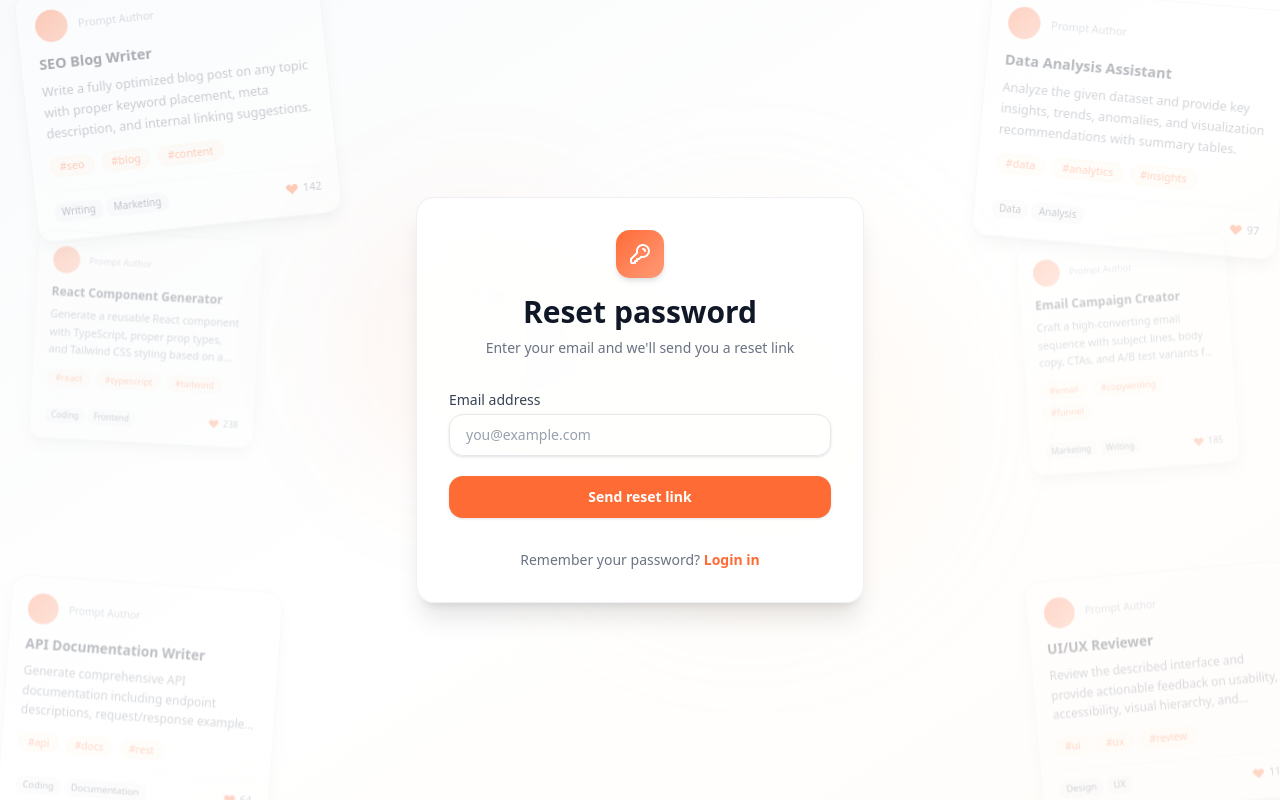
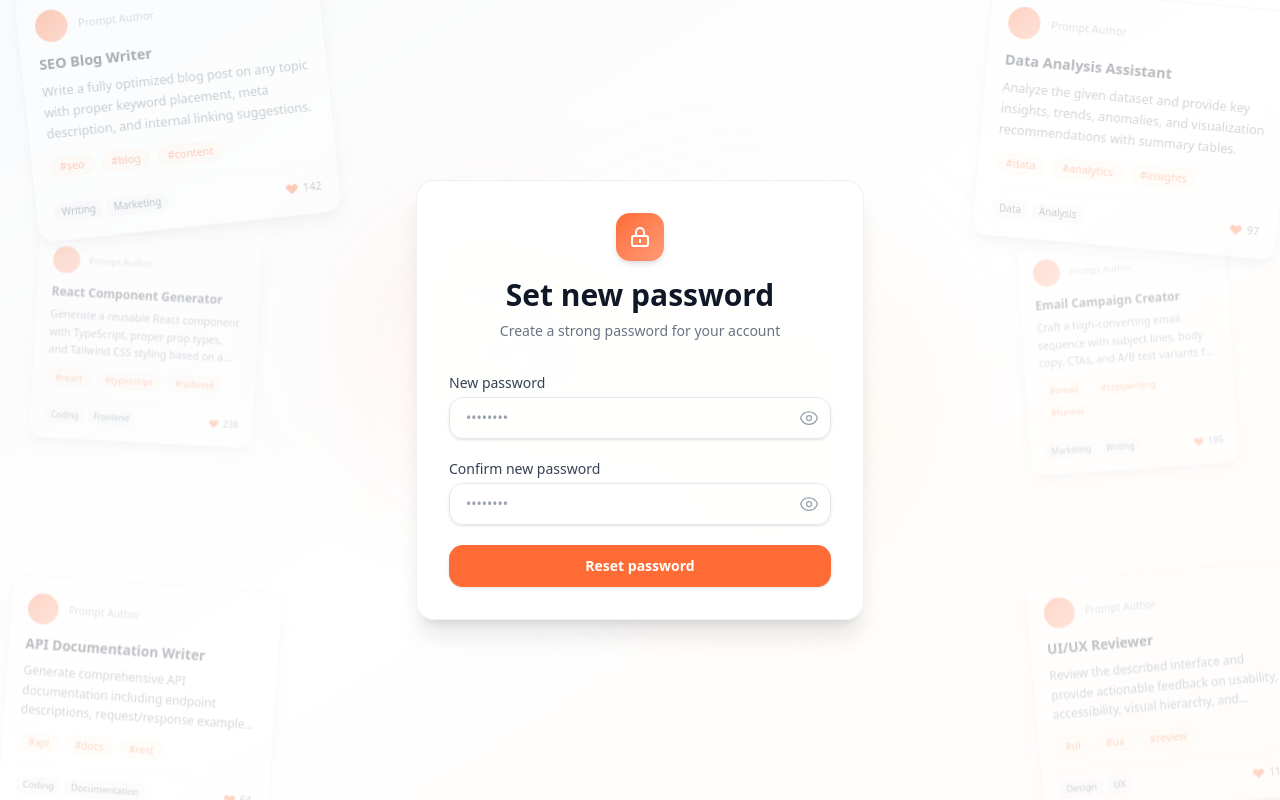
Before and after one commit to SakibFakir69/prompthub-client, a Next.js app: page /reset-password in a window 1280 px wide. Built offline with nearby package versions, Linux system fonts and the light colour scheme.

Commit message:
feat: add reset password component to auth

```diff
--- /dev/null
+++ b/src/app/(auth)/reset-email/page.tsx
@@ -0,0 +1,10 @@
+
+
+import ResetPasswordComponent from '@/src/components/auth/forgot-password'
+
+
+function page() {
+  return <ResetPasswordComponent/>
+}
+
+export default page
--- a/src/app/(auth)/reset-password/page.tsx
+++ b/src/app/(auth)/reset-password/page.tsx
@@ -1,7 +1,5 @@
-
-
-import ResetPasswordComponent from '@/src/components/auth/forgot-password'
-
+import ResetPasswordComponent from '@/src/components/auth/reset-password'
+import React from 'react'
 
 function page() {
   return <ResetPasswordComponent/>
--- /dev/null
+++ b/src/components/auth/reset-password.tsx
@@ -0,0 +1,179 @@
+"use client";
+import Link from "next/link";
+import React, { useState } from "react";
+import { useForm } from "react-hook-form";
+import AuthBackground from "./auth-background";
+
+function ResetPasswordComponent() {
+  const [isSuccess, setIsSuccess] = useState(false);
+  const [showPassword, setShowPassword] = useState(false);
+  const [showConfirmPassword, setShowConfirmPassword] = useState(false);
+
+  const {
+    register,
+    handleSubmit,
+    formState: { errors, isSubmitting },
+    getValues,
+  } = useForm();
+
+  const onSubmit = async (data: any) => {
+    console.log("Reset Password Data:", data);
+    // Simulate API call
+    await new Promise((resolve) => setTimeout(resolve, 1500));
+    setIsSuccess(true);
+  };
+
+  // Reusable input class logic
+  const inputClass = (hasError: boolean) =>
+    `appearance-none block w-full px-4 py-2.5 border rounded-xl shadow-sm placeholder-gray-400 focus:outline-none focus:ring-2 focus:ring-[#FF6B35]/40 focus:border-[#FF6B35] sm:text-sm transition-all duration-200 pr-10 ${
+      hasError ? "border-red-300 text-red-900" : "border-gray-200"
+    }`;
+
+  return (
+    <div className="min-h-screen flex items-center justify-center px-4 sm:px-6 lg:px-8 relative overflow-hidden bg-gradient-to-br from-gray-50 via-white to-orange-50/30">
+      <AuthBackground />
+
+      {/* ── Card ── */}
+      <div className="max-w-md w-full space-y-8 bg-white/90 backdrop-blur-md p-8 rounded-2xl shadow-xl border border-gray-200/60 relative z-10">
+
+        {/* ── Success State ── */}
+        {isSuccess ? (
+          <div className="space-y-6">
+            <div className="text-center">
+              <div className="mx-auto w-12 h-12 rounded-xl bg-gradient-to-br from-[#FF6B35] to-[#ff9a76] flex items-center justify-center mb-4 shadow-md">
+                <svg className="w-6 h-6 text-white" fill="none" viewBox="0 0 24 24" stroke="currentColor" strokeWidth={2}>
+                  <path strokeLinecap="round" strokeLinejoin="round" d="M5 13l4 4L19 7" />
+                </svg>
+              </div>
+              <h2 className="text-3xl font-extrabold text-gray-900">
+                Password updated
+              </h2>
+              <p className="mt-2 text-sm text-gray-500">
+                Your password has been reset successfully. You can now sign in with your new password.
+              </p>
+            </div>
+
+            <Link
+              prefetch={true}
+              href="/login"
+              className="w-full flex justify-center py-2.5 px-4 border border-transparent rounded-xl shadow-sm text-sm font-semibold text-white bg-[#FF6B35] hover:bg-[#e55a2b] focus:outline-none focus:ring-2 focus:ring-offset-2 focus:ring-[#FF6B35] transition-all duration-200 cursor-pointer"
+            >
+              Continue to sign in
+            </Link>
+          </div>
+        ) : (
+          /* ── Form State ── */
+          <>
+            {/* Brand / Logo area */}
+            <div className="text-center">
+              <div className="mx-auto w-12 h-12 rounded-xl bg-gradient-to-br from-[#FF6B35] to-[#ff9a76] flex items-center justify-center mb-4 shadow-md">
+                <svg className="w-6 h-6 text-white" fill="none" viewBox="0 0 24 24" stroke="currentColor" strokeWidth={2}>
+                  <path strokeLinecap="round" strokeLinejoin="round" d="M12 15v2m-6 4h12a2 2 0 002-2v-6a2 2 0 00-2-2H6a2 2 0 00-2 2v6a2 2 0 002 2zm10-10V7a4 4 0 00-8 0v4h8z" />
+                </svg>
+              </div>
+              <h2 className="text-3xl font-extrabold text-gray-900">
+                Set new password
+              </h2>
+              <p className="mt-2 text-sm text-gray-500">
+                Create a strong password for your account
+              </p>
+            </div>
+
+            <form onSubmit={handleSubmit(onSubmit)} className="space-y-5">
+              {/* New Password */}
+              <div>
+                <label htmlFor="password" className="block text-sm font-medium text-gray-700 mb-1">
+                  New password
+                </label>
+                <div className="relative">
+                  <input
+                    id="password"
+                    type={showPassword ? "text" : "password"}
+                    {...register("password", {
+                      required: "Password is required",
+                      minLength: {
+                        value: 8,
+                        message: "Password must be at least 8 characters",
+                      },
+                    })}
+                    className={inputClass(!!errors.password)}
+                    placeholder="••••••••"
+                  />
+                  <button
+                    type="button"
+                    onClick={() => setShowPassword(!showPassword)}
+                    className="absolute inset-y-0 right-0 pr-3 flex items-center text-gray-400 hover:text-gray-600 transition-colors"
+                  >
+                    {showPassword ? (
+                      <svg className="h-5 w-5" fill="none" viewBox="0 0 24 24" stroke="currentColor" strokeWidth={1.5}>
+                        <path strokeLinecap="round" strokeLinejoin="round" d="M3.98 8.223A10.477 10.477 0 001.934 12C3.226 16.338 7.244 19.5 12 19.5c.993 0 1.953-.138 2.863-.395M6.228 6.228A10.45 10.45 0 0112 4.5c4.756 0 8.773 3.162 10.065 7.498a10.523 10.523 0 01-4.293 5.774M6.228 6.228L3 3m3.228 3.228l3.65 3.65m7.894 7.894L21 21m-3.228-3.228l-3.65-3.65m0 0a3 3 0 10-4.243-4.243m4.242 4.242L9.88 9.88" />
+                      </svg>
+                    ) : (
+                      <svg className="h-5 w-5" fill="none" viewBox="0 0 24 24" stroke="currentColor" strokeWidth={1.5}>
+                        <path strokeLinecap="round" strokeLinejoin="round" d="M2.036 12.322a1.012 1.012 0 010-.639C3.423 7.51 7.36 4.5 12 4.5c4.638 0 8.573 3.007 9.963 7.178.07.207.07.431 0 .639C20.577 16.49 16.64 19.5 12 19.5c-4.638 0-8.573-3.007-9.963-7.178z" />
+                        <path strokeLinecap="round" strokeLinejoin="round" d="M15 12a3 3 0 11-6 0 3 3 0 016 0z" />
+                      </svg>
+                    )}
+                  </button>
+                </div>
+                {errors.password && (
+                  <p className="mt-1.5 text-xs text-red-500">{errors.password.message as string}</p>
+                )}
+              </div>
+
+              {/* Confirm New Password */}
+              <div>
+                <label htmlFor="confirmPassword" className="block text-sm font-medium text-gray-700 mb-1">
+                  Confirm new password
+                </label>
+                <div className="relative">
+                  <input
+                    id="confirmPassword"
+                    type={showConfirmPassword ? "text" : "password"}
+                    {...register("confirmPassword", {
+                      required: "Please confirm your password",
+                      validate: (value) =>
+                        value === getValues("password") || "Passwords do not match",
+                    })}
+                    className={inputClass(!!errors.confirmPassword)}
+                    placeholder="••••••••"
+                  />
+                  <button
+                    type="button"
+                    onClick={() => setShowConfirmPassword(!showConfirmPassword)}
+                    className="absolute inset-y-0 right-0 pr-3 flex items-center text-gray-400 hover:text-gray-600 transition-colors"
+                  >
+                    {showConfirmPassword ? (
+                      <svg className="h-5 w-5" fill="none" viewBox="0 0 24 24" stroke="currentColor" strokeWidth={1.5}>
+                        <path strokeLinecap="round" strokeLinejoin="round" d="M3.98 8.223A10.477 10.477 0 001.934 12C3.226 16.338 7.244 19.5 12 19.5c.993 0 1.953-.138 2.863-.395M6.228 6.228A10.45 10.45 0 0112 4.5c4.756 0 8.773 3.162 10.065 7.498a10.523 10.523 0 01-4.293 5.774M6.228 6.228L3 3m3.228 3.228l3.65 3.65m7.894 7.894L21 21m-3.228-3.228l-3.65-3.65m0 0a3 3 0 10-4.243-4.243m4.242 4.242L9.88 9.88" />
+                      </svg>
+                    ) : (
+                      <svg className="h-5 w-5" fill="none" viewBox="0 0 24 24" stroke="currentColor" strokeWidth={1.5}>
+                        <path strokeLinecap="round" strokeLinejoin="round" d="M2.036 12.322a1.012 1.012 0 010-.639C3.423 7.51 7.36 4.5 12 4.5c4.638 0 8.573 3.007 9.963 7.178.07.207.07.431 0 .639C20.577 16.49 16.64 19.5 12 19.5c-4.638 0-8.573-3.007-9.963-7.178z" />
+                        <path strokeLinecap="round" strokeLinejoin="round" d="M15 12a3 3 0 11-6 0 3 3 0 016 0z" />
+                      </svg>
+                    )}
+                  </button>
+                </div>
+                {errors.confirmPassword && (
+                  <p className="mt-1.5 text-xs text-red-500">{errors.confirmPassword.message as string}</p>
+                )}
+              </div>
+
+              {/* Submit */}
+              <button
+                disabled={isSubmitting}
+                type="submit"
+                className="w-full flex justify-center py-2.5 px-4 border border-transparent rounded-xl shadow-sm text-sm font-semibold text-white bg-[#FF6B35] hover:bg-[#e55a2b] focus:outline-none focus:ring-2 focus:ring-offset-2 focus:ring-[#FF6B35] transition-all duration-200 cursor-pointer disabled:opacity-60 disabled:cursor-not-allowed"
+              >
+                {isSubmitting ? "Resetting password…" : "Reset password"}
+              </button>
+            </form>
+          </>
+        )}
+      </div>
+    </div>
+  );
+}
+
+export default ResetPasswordComponent;
```
